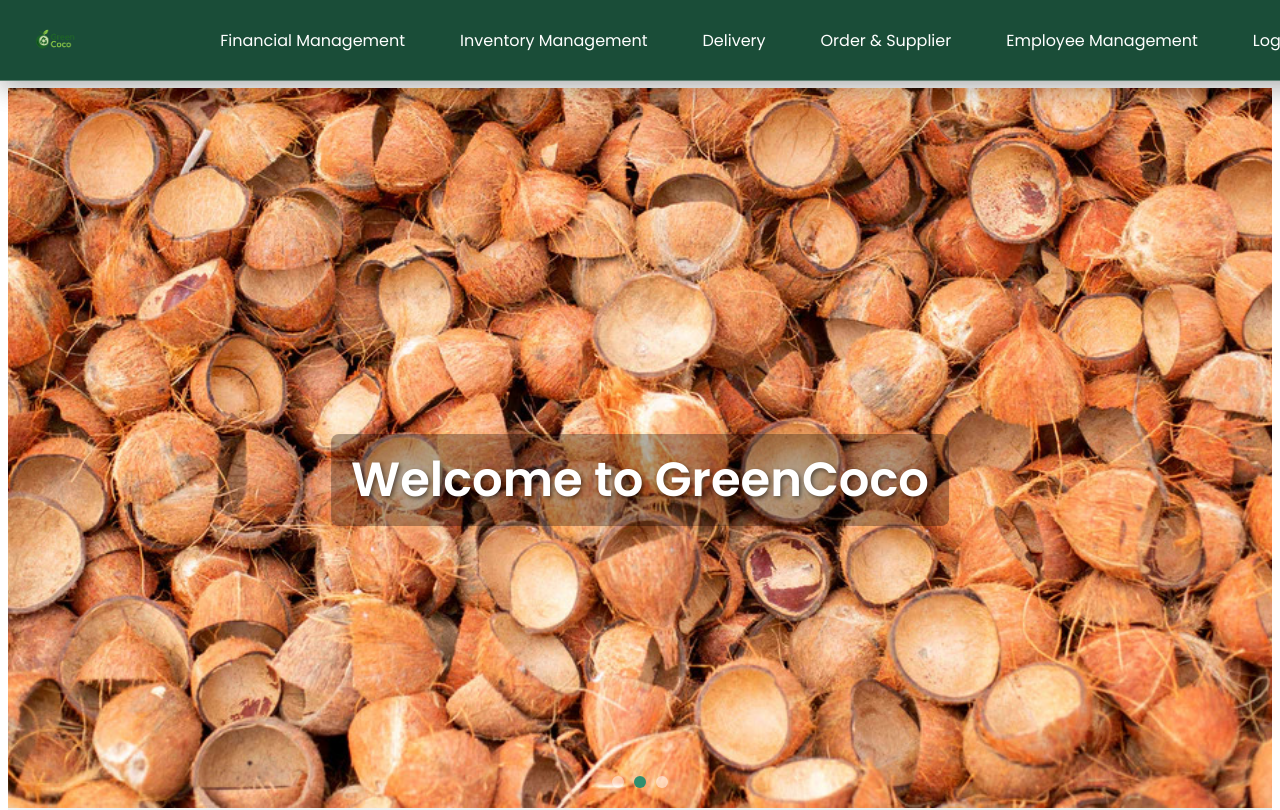
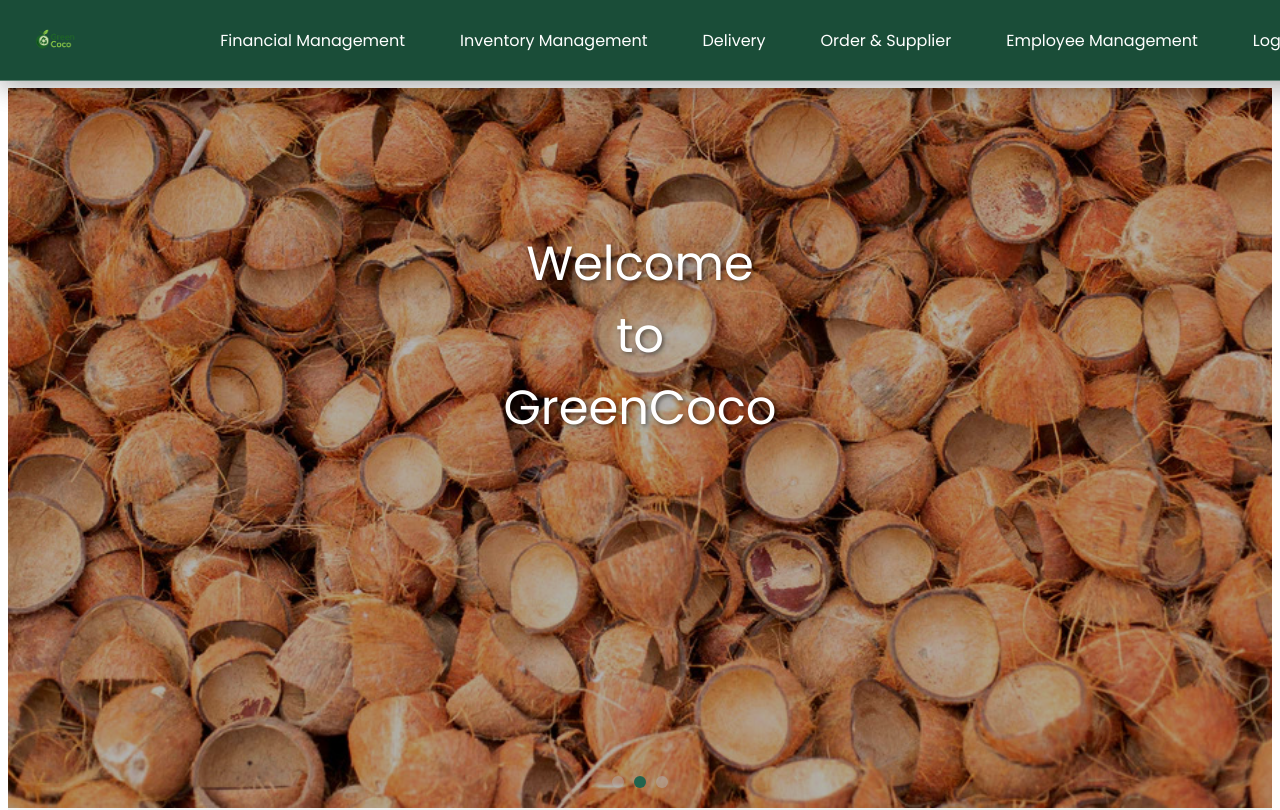
Before and after one commit to Tharuka788/GreenCoco, a React (Create React App) app in the folder frontend/: page / in a window 1280 px wide. Shown: the top 810 px of the page. Built offline with nearby package versions, Linux system fonts and the light colour scheme.

Commit message:
none
none

```diff
--- a/frontend/src/components/Home/HomePage.js
+++ b/frontend/src/components/Home/HomePage.js
@@ -122,15 +122,15 @@
     /* Welcome Message on Slider */
     .welcome-message {
       position: absolute;
-      top: 50%;
+      top: 30%;
       left: 50%;
       transform: translate(-50%, -50%);
       color: white;
       font-size: 3rem;
-      font-weight: 600;
+      font-weight: 500;
       text-shadow: 2px 2px 4px rgba(0, 0, 0, 0.5);
       background: rgba(0, 0, 0, 0.3);
-      padding: 10px 20px;
+      padding: 90vh;
       border-radius: 8px;
     }
 
```
